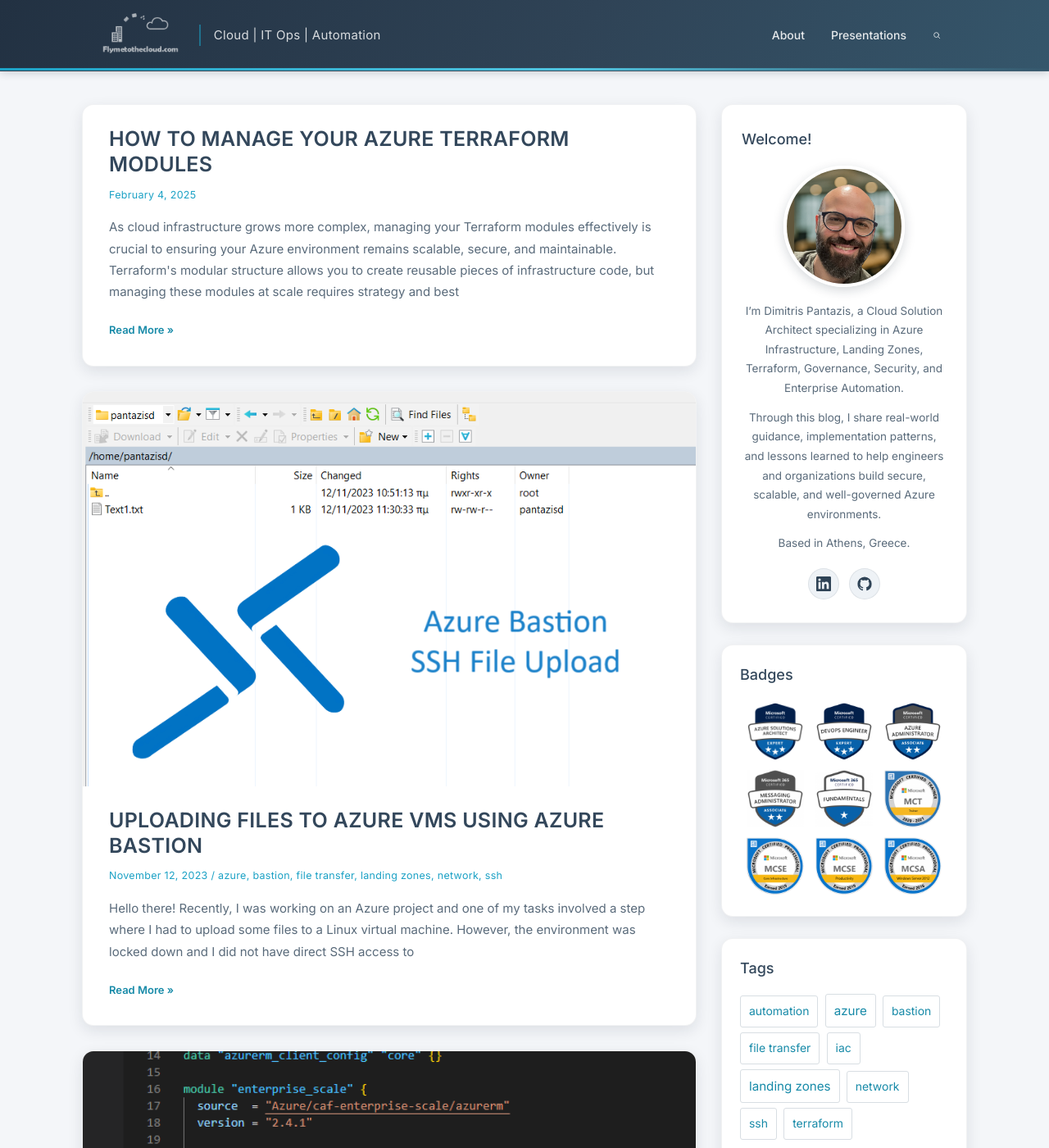
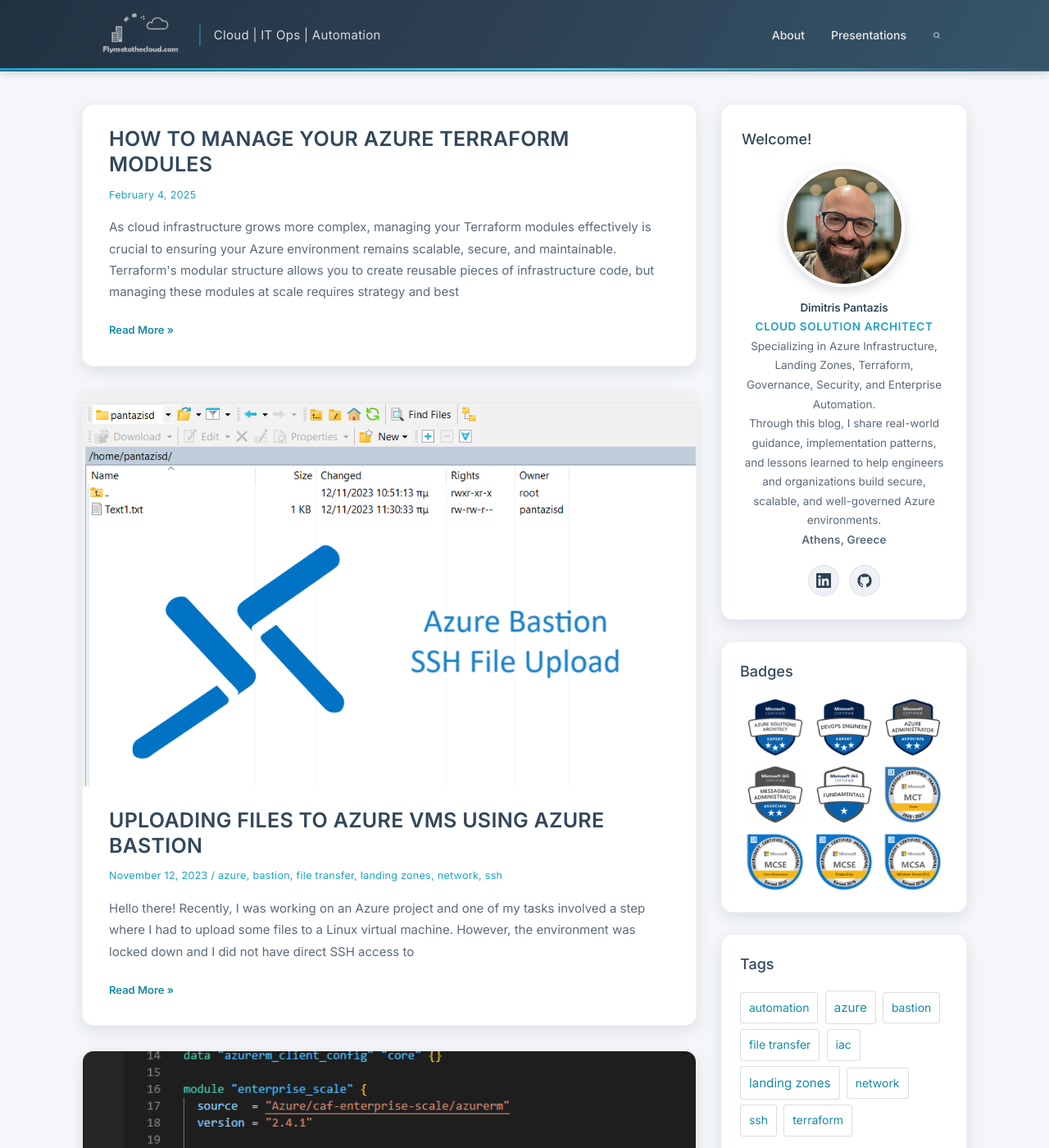
Before and after one commit to dpantaz/flymetothecloud, a Jekyll site: the page built from index.md, in a window 1280 px wide and 1400 px high. Shown: the whole window at 82% size. Built offline with Jekyll 4.4.1, drawn with Linux system fonts in a browser that asks for light colours.

Commit message:
Restructure profile card into name, role, bio, location
Split the welcome card into distinct elements: name heading, teal role
subtitle (Cloud Solution Architect), two-paragraph bio, and a location
line, above the LinkedIn/GitHub icons. Add author.role and author.location
config fields with matching styles.

Co-authored-by: Copilot App <223556219+Copilot@users.noreply.github.com>
Copilot-Session: 3dd01e10-cf7f-4105-8805-ccea87f7022f

```diff
--- a/_config.yml
+++ b/_config.yml
@@ -12,13 +12,13 @@ logo_dark: /wp-content/uploads/2020/07/Drawing1.png
 # --- Author / Welcome widget -------------------------------------------------
 author:
   name: Dimitris Pantazis
+  role: Cloud Solution Architect
   photo: /assets/img/author.png
   bio: |
-    I'm Dimitris Pantazis, a Cloud Solution Architect specializing in Azure Infrastructure, Landing Zones, Terraform, Governance, Security, and Enterprise Automation.
+    Specializing in Azure Infrastructure, Landing Zones, Terraform, Governance, Security, and Enterprise Automation.
 
     Through this blog, I share real-world guidance, implementation patterns, and lessons learned to help engineers and organizations build secure, scalable, and well-governed Azure environments.
-
-    Based in Athens, Greece.
+  location: Athens, Greece
   social:
     linkedin: https://www.linkedin.com/in/dpantaz/
     github: https://github.com/dpantaz
--- a/_includes/sidebar.html
+++ b/_includes/sidebar.html
@@ -5,7 +5,10 @@
     <h3 class="widget-title">Welcome!</h3>
     <div class="welcome-body">
       {% if site.author.photo %}<img class="welcome-photo" src="{{ site.author.photo | relative_url }}" alt="{{ site.author.name }}">{% endif %}
+      <p class="welcome-name">{{ site.author.name }}</p>
+      {% if site.author.role %}<p class="welcome-role">{{ site.author.role }}</p>{% endif %}
       <div class="welcome-bio">{{ site.author.bio | markdownify }}</div>
+      {% if site.author.location %}<p class="welcome-location">{{ site.author.location }}</p>{% endif %}
       {% if site.author.social %}
       <div class="welcome-social">
         {% if site.author.social.linkedin %}
--- a/assets/css/style.css
+++ b/assets/css/style.css
@@ -282,13 +282,37 @@ img { max-width: 100%; height: auto; }
   width: 148px;
   height: 148px;
   object-fit: cover;
-  margin: 6px auto 18px;
+  margin: 6px auto 14px;
   border-radius: 50%;
   border: 4px solid #fff;
   box-shadow: 0 4px 14px rgba(16, 34, 48, .18);
 }
-.welcome-body p { margin: 0 0 12px; font-size: 13.5px; }
-.welcome-body p:last-child { margin-bottom: 0; }
+.welcome-name {
+  margin: 0;
+  font-family: var(--font-head);
+  font-size: 19px;
+  font-weight: 600;
+  color: var(--ink);
+  letter-spacing: -.01em;
+}
+.welcome-role {
+  margin: 2px 0 14px;
+  font-size: 12.5px;
+  font-weight: 600;
+  color: var(--teal);
+  text-transform: uppercase;
+  letter-spacing: .6px;
+}
+.welcome-bio p { margin: 0 0 12px; font-size: 13.5px; }
+.welcome-bio p:last-child { margin-bottom: 0; }
+.welcome-location {
+  margin: 14px 0 0;
+  font-size: 12.5px;
+  font-weight: 600;
+  color: var(--body);
+  letter-spacing: .2px;
+}
+.welcome-body p { margin: 0; font-size: 13.5px; }
 .welcome-social {
   display: flex;
   justify-content: center;
```
